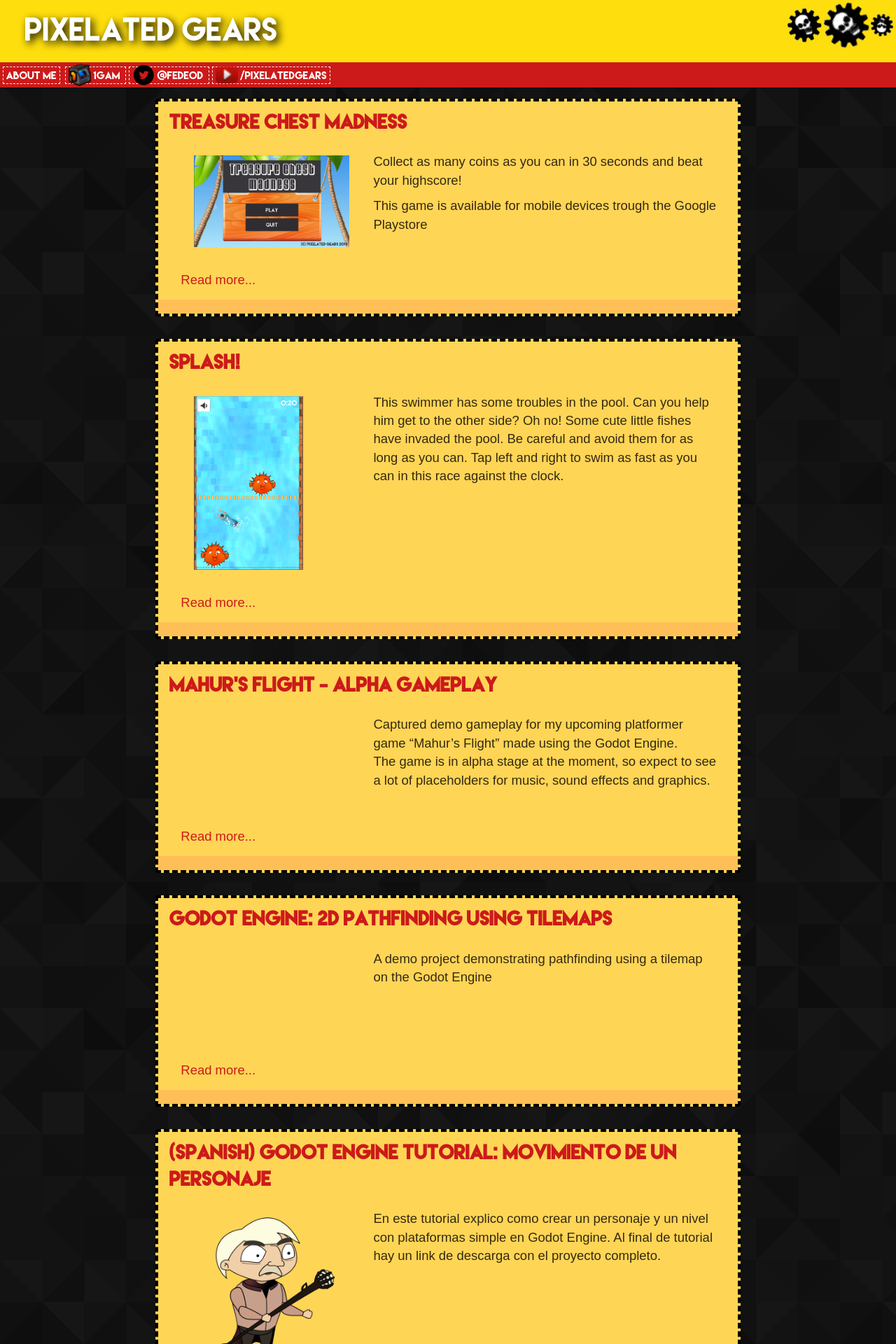
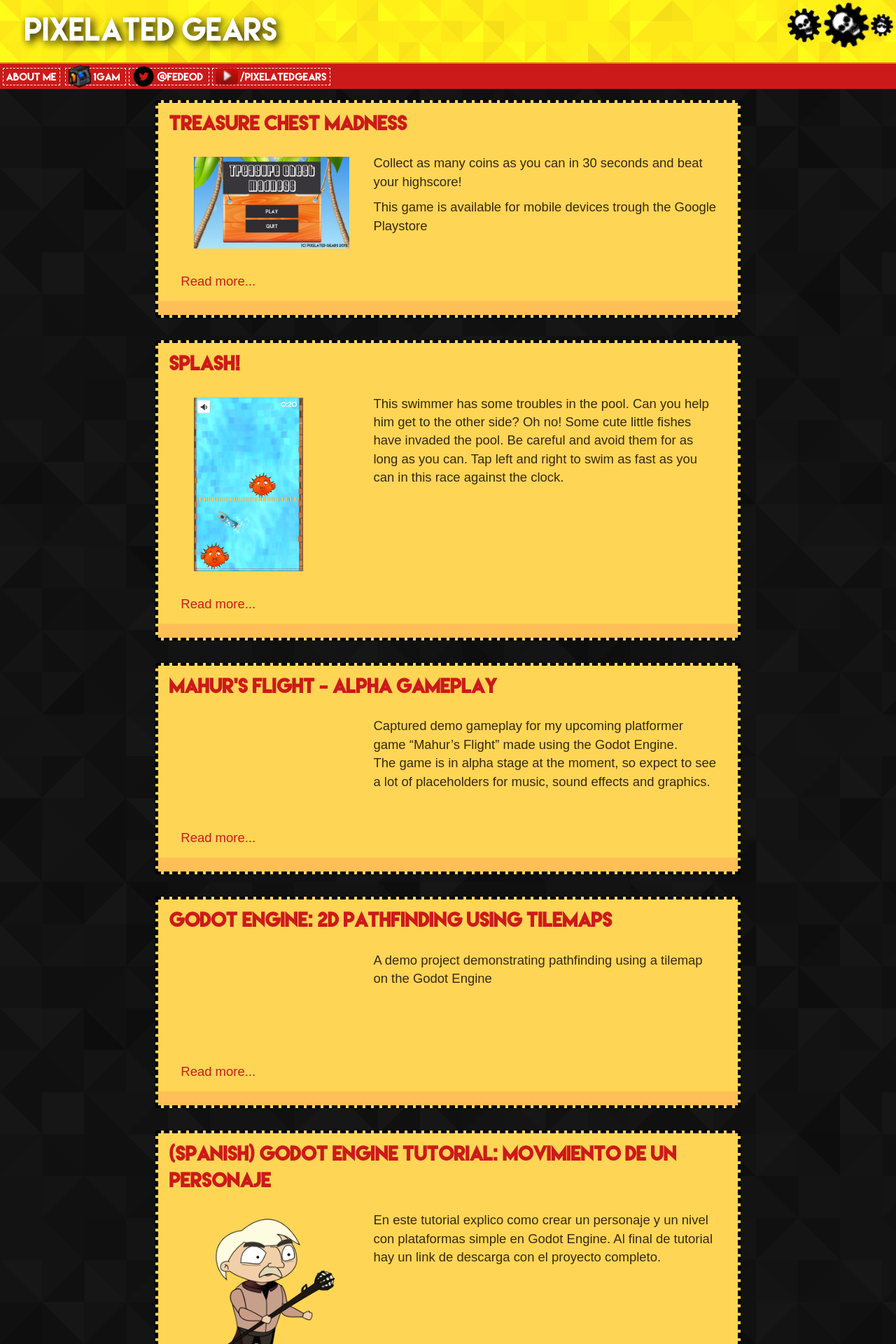
Before and after one commit to FEDE0D/fede0d.github.io, a Jekyll site: the page built from index.html, in a window 1280 px wide. Shown: the top 1920 px of the page at 70% size. Built offline with Jekyll 4.4.1, drawn with Linux system fonts in a browser that asks for light colours; grey boxes are pictures that could not be loaded.

Commit message:
header background update

```diff
--- a/_includes/header.html
+++ b/_includes/header.html
@@ -2,7 +2,7 @@
   <div class="header">
     <a class="no-decoration" href="/{{site.baseurl}}" style="display:inline-block; width: 100%;">
       <span class="title pull-left">{{ site.title | upcase }}</span>
-      <div class="pull-right">
+      <div class="pull-right" >
         <img id="gear-1" src="{{site.baseurl}}/assets/site/img/logo.png" />
         <img id="gear-2" src="{{site.baseurl}}/assets/site/img/logo.png" />
         <img id="gear-3" src="{{site.baseurl}}/assets/site/img/logo.png" />
--- a/assets/site/css/style.css
+++ b/assets/site/css/style.css
@@ -36,6 +36,7 @@ body{
 
 .header{
 	background-color: #FEDE0D;
+	background-image: url("/assets/site/img/background-pattern-header.png");
 	color: black;
 	padding: 4px;
 }
@@ -63,6 +64,7 @@ body{
 	padding: 2px;
 	font-size: 14px;
 	min-height: 24px;
+	border-top: 2px solid #F57D23;
 }
 
 .linkbar a{
```
Also changed, not shown: assets/site/img/background-pattern-header.png (added).
